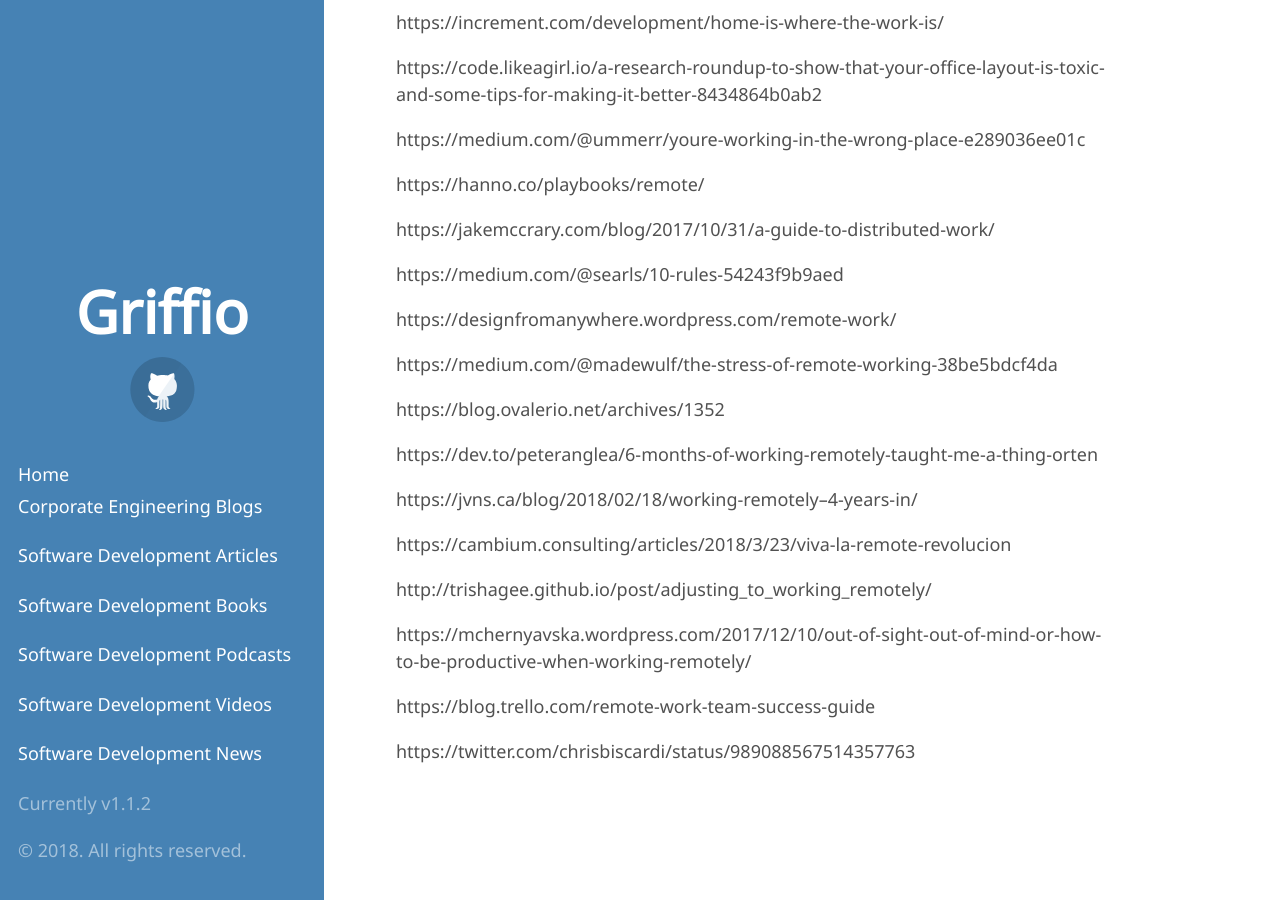
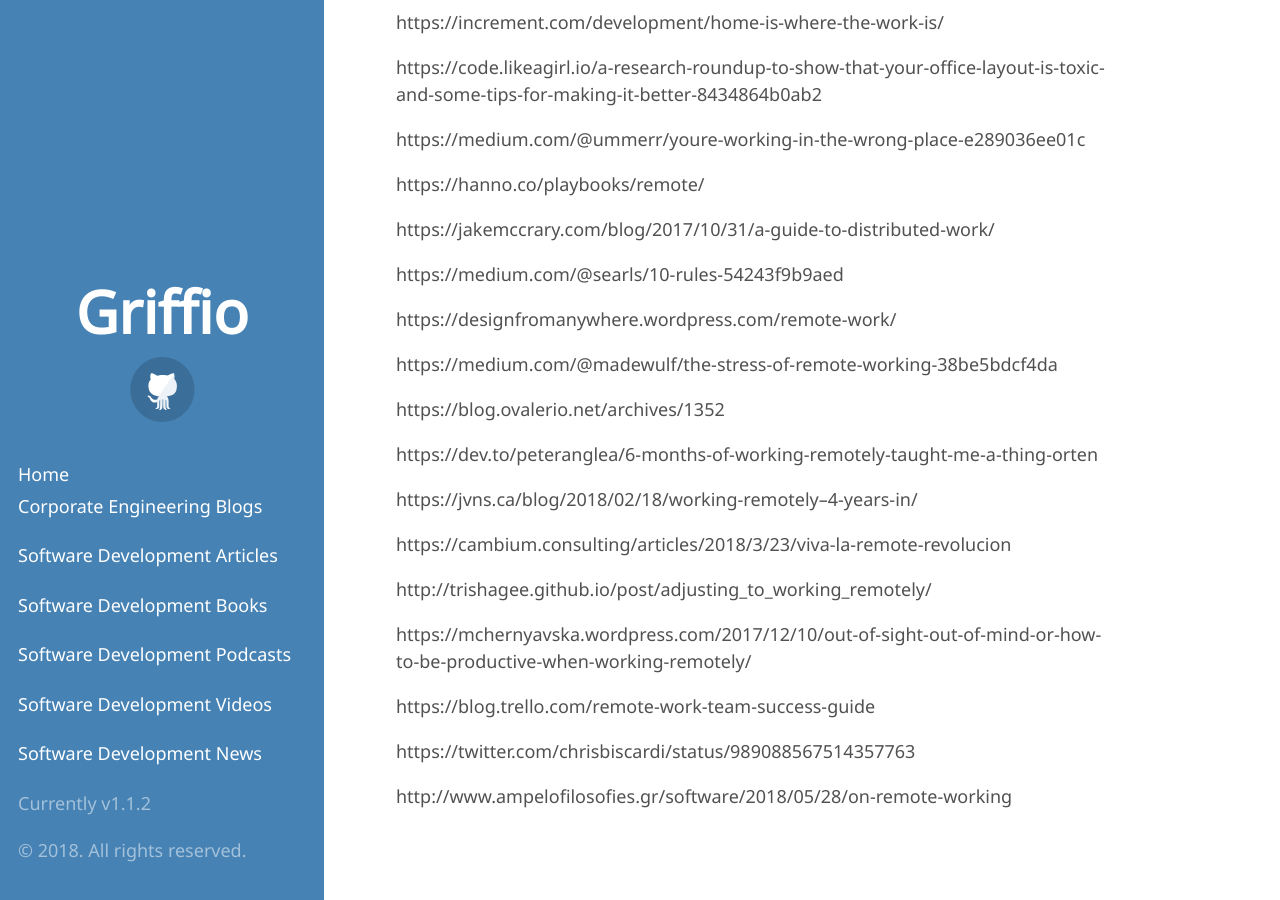
Before and after one commit to griffio/griffio.github.io, a Jekyll site: the page built from distributed_and_remote.md, in a window 1280 px wide and 900 px high, scrolled down 7047 px. Built offline with Jekyll 4.4.1, drawn with Linux system fonts in a browser that asks for light colours; some web fonts are replaced; our own code applies the rules of GitHub Pages for plain Markdown files; some of the changed lines change nothing that is shown.

Commit message:
on-remote-working

```diff
--- a/distributed_and_remote.md
+++ b/distributed_and_remote.md
@@ -289,3 +289,5 @@
 https://blog.trello.com/remote-work-team-success-guide
 
 https://twitter.com/chrisbiscardi/status/989088567514357763
+
+http://www.ampelofilosofies.gr/software/2018/05/28/on-remote-working
```
